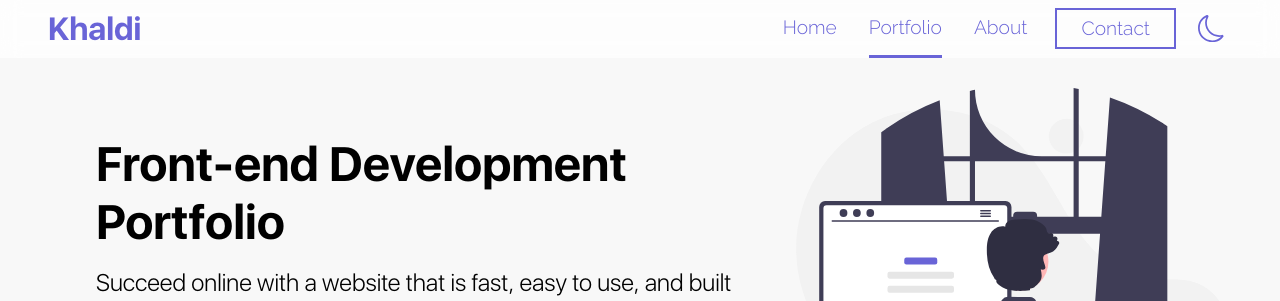
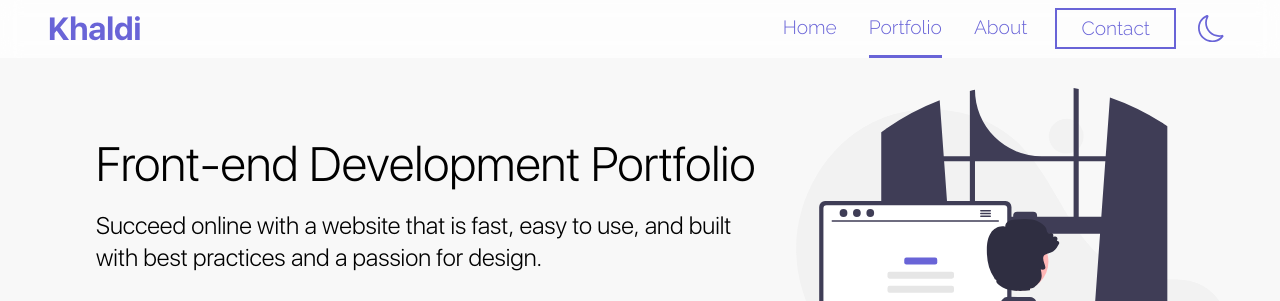
Before and after one commit to devkhaldi/portfolio, a React (Create React App) app: page /portfolio in a window 1280 px wide. Shown: the top 301 px of the page. Built offline with nearby package versions, Linux system fonts and the light colour scheme.

Commit message:
portfolio hero

```diff
--- a/src/home/Hero.css
+++ b/src/home/Hero.css
@@ -56,7 +56,7 @@
   padding: 1rem;
 }
 .hero .hero-cards .card {
-  /* background: var(--white); */
+  background: var(--white);
   border: none;
   border-radius: 20px;
   /* box-shadow: 0 10px 10px rgba(100, 100, 100, 0.1); */
--- a/src/portfolio/Hero.css
+++ b/src/portfolio/Hero.css
@@ -15,7 +15,7 @@
 }
 .portfolio-hero .hero-text h1 {
   color: var(--black);
-  font-weight: 600;
+  font-weight: 200;
   font-size: 3rem;
   margin-bottom: 1rem;
   font-family: SF ui, "Raleway", sans-serif;
```
